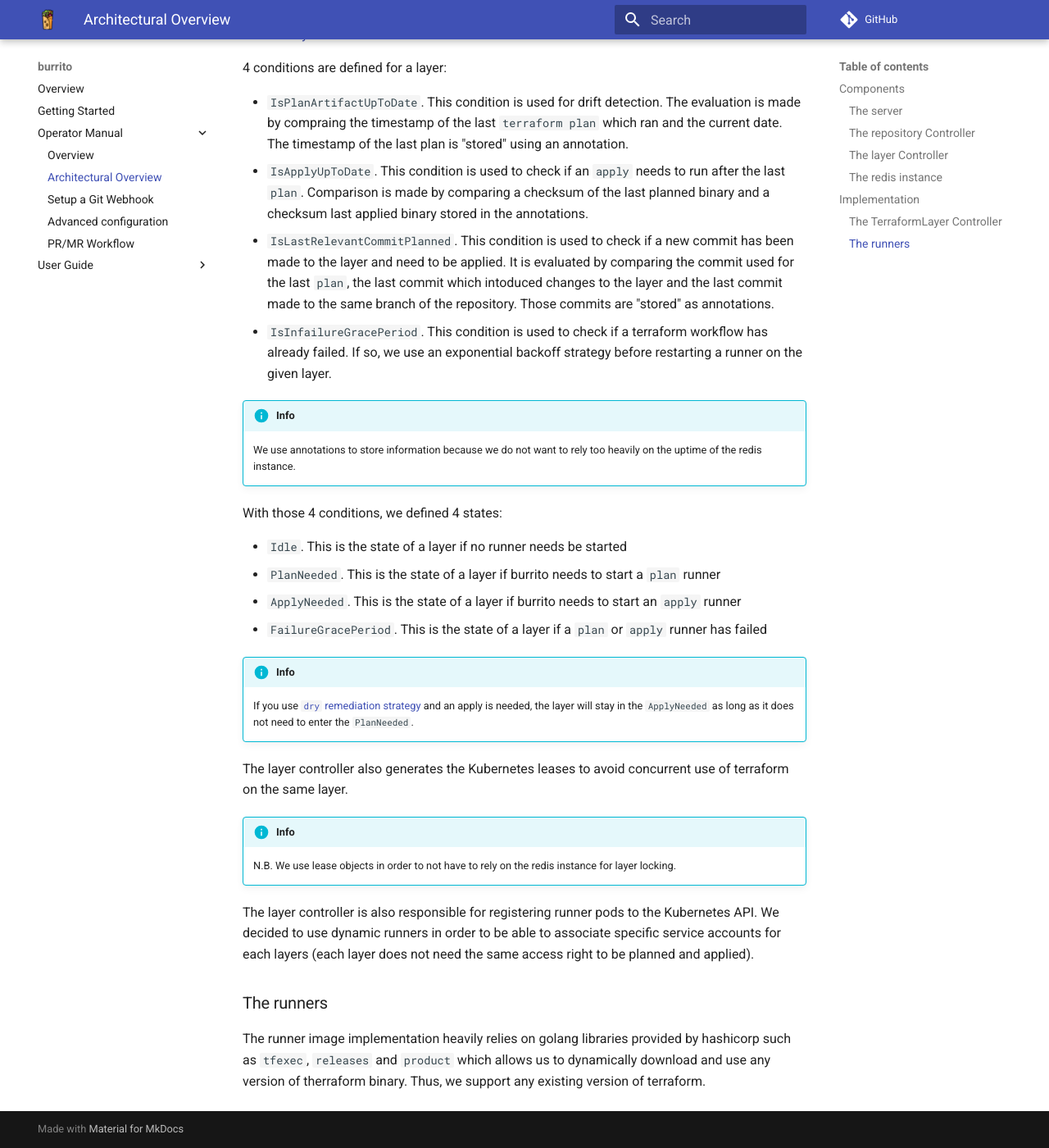
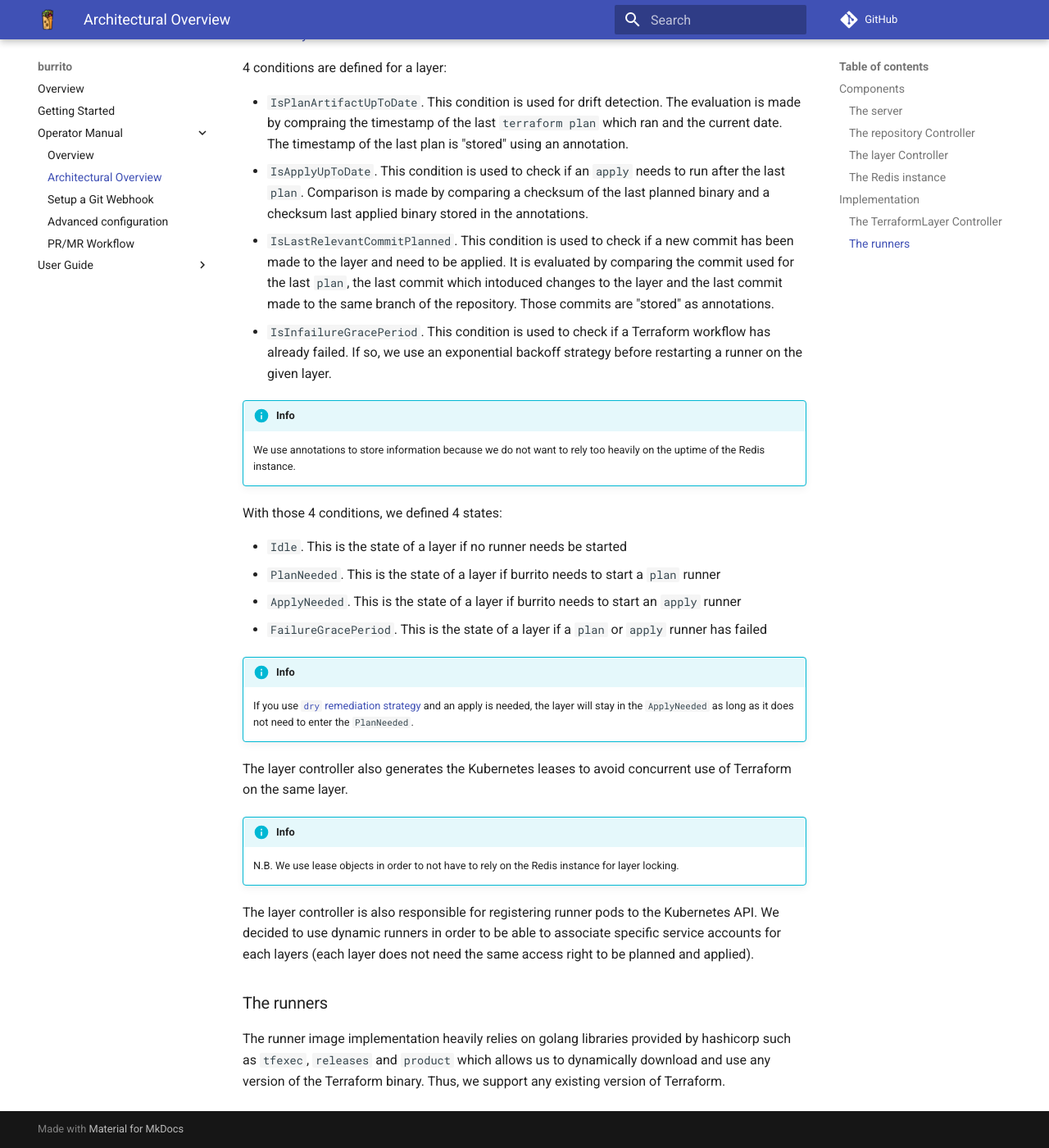
Before and after one commit to padok-team/burrito, an MkDocs documentation site: the page built from docs/operator-manual/architecture.md, in a window 1280 px wide and 1400 px high, scrolled down 1592 px. Shown: the whole window at 82% size. Built offline with MkDocs 1.6.1 and Material for MkDocs 9.7.7, drawn with Linux system fonts in a browser that asks for light colours; comment, search, counter and statistics services are not loaded; some of the changed text lies outside the part shown.

```diff
--- a/docs/operator-manual/architecture.md
+++ b/docs/operator-manual/architecture.md
@@ -22,13 +22,13 @@ The layer controller is a Kubernetes Controller which continuously monitors decl
 It regularly starts runner pods which runs a `terraform plan` for each of your layer to check if a drift has been introduced.
 If so, it has the possibility to run a `terraform apply`.
 
-It is also responsible for running your terraform `plan` and `apply` if there is a new commit on your layer.
+It is also responsible for running your Terraform `plan` and `apply` if there is a new commit on your layer.
 
 It also generates [`Leases`](https://kubernetes.io/docs/concepts/architecture/leases/) to make sure no concurrent terraform commands will be launched on the same layer at the same time.
 
-### The redis instance
+### The Redis instance
 
-The redis instance is used to store the binary generated by `terraform plan` before running the `apply`. We also store information about the `plan`/`apply` output to print it in the resources' statuses
+The Redis instance is used to store the binary generated by `terraform plan` before running the `apply`. We also store information about the `plan`/`apply` output to print it in the resources' statuses
 
 ## Implementation
 
@@ -45,10 +45,10 @@ The status of a `TerraformLayer` is defined using the [conditions standards defi
 - `IsPlanArtifactUpToDate`. This condition is used for drift detection. The evaluation is made by compraing the timestamp of the last `terraform plan` which ran and the current date. The timestamp of the last plan is "stored" using an annotation.
 - `IsApplyUpToDate`. This condition is used to check if an `apply` needs to run after the last `plan`. Comparison is made by comparing a checksum of the last planned binary and a checksum last applied binary stored in the annotations.
 - `IsLastRelevantCommitPlanned`. This condition is used to check if a new commit has been made to the layer and need to be applied. It is evaluated by comparing the commit used for the last `plan`, the last commit which intoduced changes to the layer and the last commit made to the same branch of the repository. Those commits are "stored" as annotations.
-- `IsInfailureGracePeriod`. This condition is used to check if a terraform workflow has already failed. If so, we use an exponential backoff strategy before restarting a runner on the given layer.
+- `IsInfailureGracePeriod`. This condition is used to check if a Terraform workflow has already failed. If so, we use an exponential backoff strategy before restarting a runner on the given layer.
 
 !!! info
-    We use annotations to store information because we do not want to rely too heavily on the uptime of the redis instance.
+    We use annotations to store information because we do not want to rely too heavily on the uptime of the Redis instance.
 
 With those 4 conditions, we defined 4 states:
 
@@ -60,14 +60,14 @@ With those 4 conditions, we defined 4 states:
 !!! info
     If you use [`dry` remediation strategy](../user-guide/remediation-strategy.md) and an apply is needed, the layer will stay in the `ApplyNeeded` as long as it does not need to enter the `PlanNeeded`.
 
-The layer controller also generates the Kubernetes leases to avoid concurrent use of terraform on the same layer.
+The layer controller also generates the Kubernetes leases to avoid concurrent use of Terraform on the same layer.
 
 !!! info
-    N.B. We use lease objects in order to not have to rely on the redis instance for layer locking.
+    N.B. We use lease objects in order to not have to rely on the Redis instance for layer locking.
 
 The layer controller is also responsible for registering runner pods to the Kubernetes API. We decided to use dynamic runners in order to be able to associate specific service accounts for each layers (each layer does not need the same access right to be planned and applied).
 
 ### The runners
 
-The runner image implementation heavily relies on golang libraries provided by hashicorp such as `tfexec`, `releases` and `product` which allows us to dynamically download and use any version of therraform binary.
-Thus, we support any existing version of terraform.
+The runner image implementation heavily relies on golang libraries provided by hashicorp such as `tfexec`, `releases` and `product` which allows us to dynamically download and use any version of the Terraform binary.
+Thus, we support any existing version of Terraform.
```
Also changed, not shown: docs/getting-started.md (+0 -1 lines), docs/operator-manual/pr-mr-workflow.md (+6 -4 lines), docs/user-guide/override-runner.md (+0 -3 lines), docs/user-guide/private-modules.md (+2 -1 lines), docs/user-guide/terraform-version.md (+0 -1 lines).
